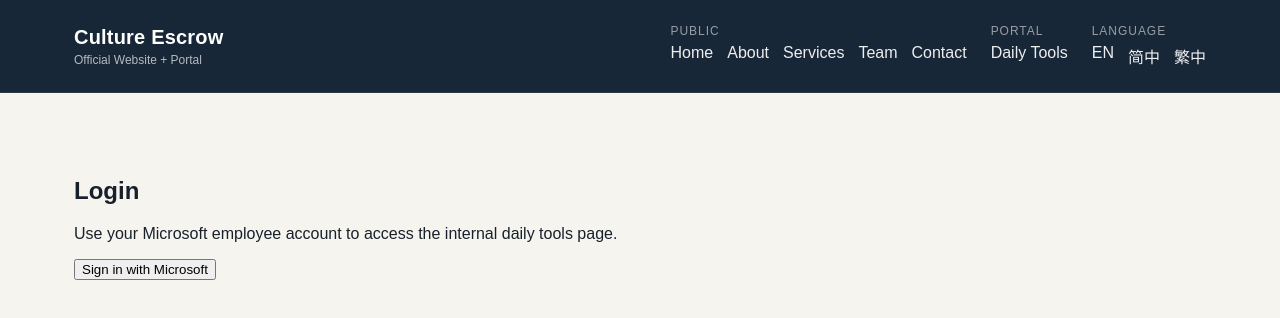
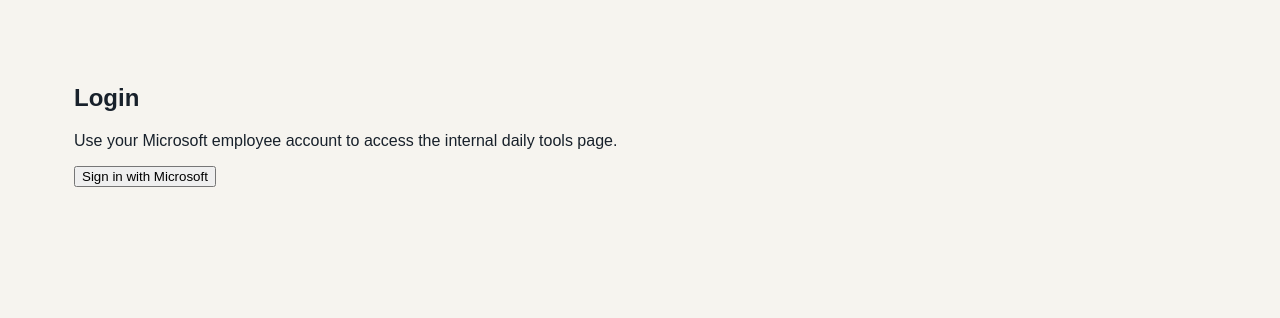
Before and after one commit to yudonghu/culture-escrow-site, a Next.js app: page /login in a window 1280 px wide. Shown: the top 318 px of the page. Built offline with nearby package versions, Linux system fonts and the light colour scheme; no server answers.

Commit message:
fix: PR33 remove duplicated header in multilingual pages

```diff
--- a/app/layout.tsx
+++ b/app/layout.tsx
@@ -1,5 +1,4 @@
 import './globals.css'
-import Link from 'next/link'
 import type { ReactNode } from 'react'
 
 export const metadata = {
@@ -7,53 +6,10 @@
   description: 'Culture Escrow official site and daily tools portal',
 }
 
-const publicNav = [
-  { href: '/', label: 'Home' },
-  { href: '/about', label: 'About' },
-  { href: '/services', label: 'Services' },
-  { href: '/team', label: 'Team' },
-  { href: '/contact', label: 'Contact' },
-]
-
-const portalNav = [{ href: '/daily-tools', label: 'Daily Tools' }]
-const langNav = [
-  { href: '/', label: 'EN' },
-  { href: '/zh-cn', label: '简中' },
-  { href: '/zh-tw', label: '繁中' },
-]
-
 export default function RootLayout({ children }: { children: ReactNode }) {
   return (
     <html lang="en">
       <body>
-        <header className="site-header">
-          <div className="container nav-shell">
-            <div className="brand-block">
-              <Link href="/" className="brand">Culture Escrow</Link>
-              <span className="brand-subtitle">Official Website + Portal</span>
-            </div>
-            <div className="nav-groups">
-              <div className="nav-group">
-                <span className="nav-group-label">Public</span>
-                <nav className="nav-links">
-                  {publicNav.map((item) => <Link key={item.href} href={item.href}>{item.label}</Link>)}
-                </nav>
-              </div>
-              <div className="nav-group">
-                <span className="nav-group-label">Portal</span>
-                <nav className="nav-links">
-                  {portalNav.map((item) => <Link key={item.href} href={item.href}>{item.label}</Link>)}
-                </nav>
-              </div>
-              <div className="nav-group">
-                <span className="nav-group-label">Language</span>
-                <nav className="nav-links">
-                  {langNav.map((item) => <Link key={item.href} href={item.href}>{item.label}</Link>)}
-                </nav>
-              </div>
-            </div>
-          </div>
-        </header>
         <main className="container">{children}</main>
       </body>
     </html>
```
Also changed, not shown: 1 other file (tests, documents, lock files or other folders).
